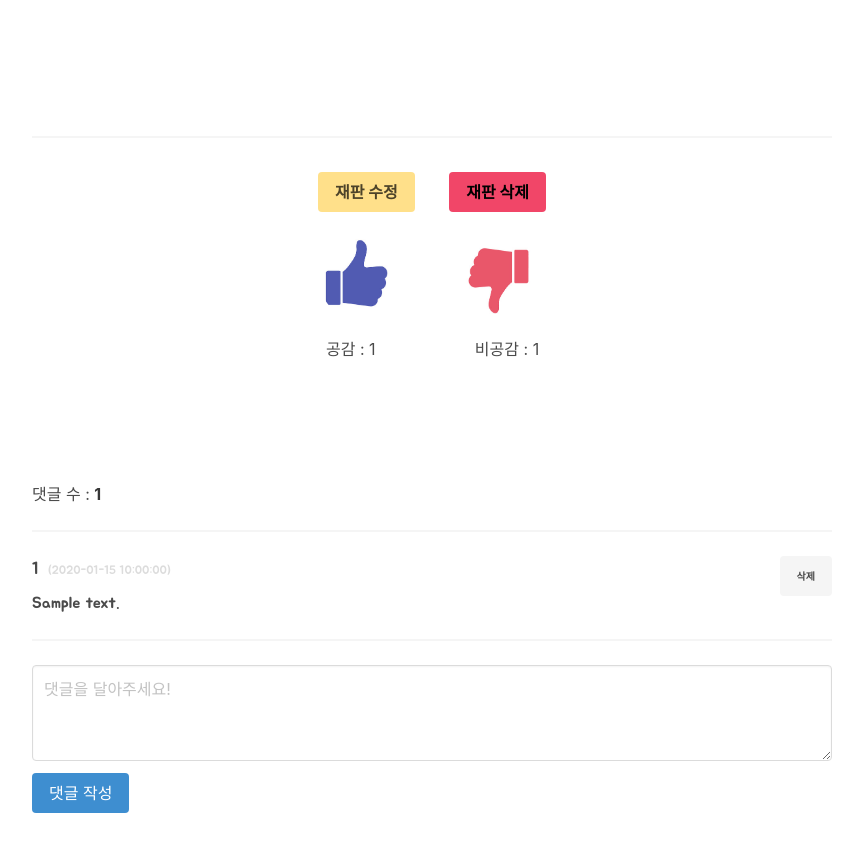
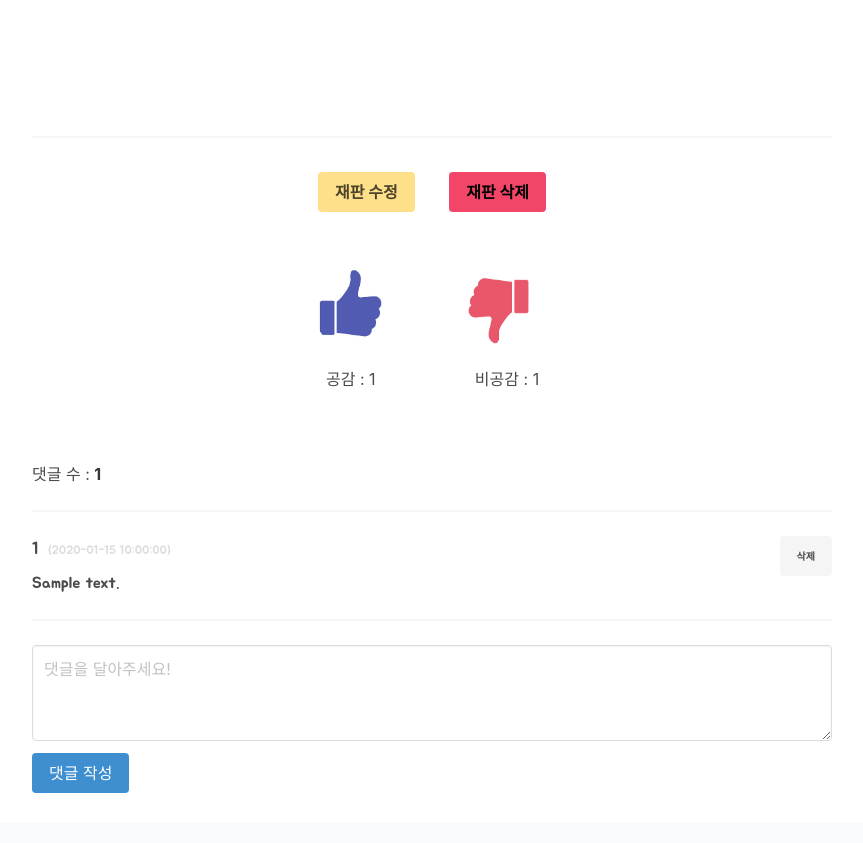
Before and after one commit to rockintuna/_week1, a Flask app: page /post in a window 1280 px wide. Shown: the part 741-1584 px from the top of the page, without its empty margins (208-1071 px from the left). After the commit the page ends 1534 px from the top, so only its background shows below. Run offline with Flask 2, Linux system fonts and the light colour scheme; a database or web service that is not in the repository returns one stand-in record (values such as "Sample title").

Commit message:
css 수정

```diff
--- a/static/post.css
+++ b/static/post.css
@@ -69,9 +69,8 @@
 }
 
 .Like-Unlike {
-
+    margin-top: 50px;
     height: 100px;
-
 }
 
 .LikeButton-image {
@@ -87,7 +86,7 @@
 }
 
 .reply-list {
-    margin-top: 150px;
+    margin-top: 100px;
 }
 
 .LikeButton-border {
@@ -97,7 +96,59 @@
 }
 
 .UnlikeButton-border {
-    padding: 0;
+
     background: none;
     border: none;
 }
+
+.title-font {
+    font-size: 20px;
+}
+
+.delete-edit-div {
+    text-align: center;
+    height: 50px;
+    display: block;
+}
+
+.delete-edit {
+    padding-top: 10px;
+
+}
+
+.edit-button {
+    margin-right: 30px;
+}
+
+.delete-button-text {
+    color: black;
+}
+
+.Like-Unlike-div {
+    text-align: center;
+}
+
+.Like-div {
+    width: 250px;
+    margin: 10px auto;
+}
+
+.Like {
+    float: left;
+    width: 35%;
+    text-align: center;
+}
+
+.Unlike {
+    float: right;
+    width: 40%;
+    text-align: center;
+}
+
+.post_title_div {
+            text-align: center;
+        }
+
+        .post_title {
+            font-size: 70px;
+        }
--- a/templates/edit.html
+++ b/templates/edit.html
@@ -128,7 +128,7 @@
 
             <!-- 글 제목 -->
             <div class="article-title" style="margin-top: 30px;">
-                <input class="input post_title" type="text" value="{{ post.title }}" id="EditTitle">
+                <input class="input" type="text" value="{{ post.title }}" id="EditTitle">
             </div>
             <hr>
 
--- a/templates/post.html
+++ b/templates/post.html
@@ -177,15 +177,6 @@
         }
     </script>
 
-    <style>
-        .post_title_div {
-            text-align: center;
-        }
-
-        .post_title {
-            font-size: 70px;
-        }
-    </style>
 </head>
 <body>
 <div>
@@ -224,7 +215,7 @@
 
             <!-- 글 제목 -->
             <div class="article-title">
-                <span style="font-size:20px;">{{ post.title }}</span>
+                <span class="title-font">{{ post.title }}</span>
             </div>
             <hr>
 
@@ -235,13 +226,13 @@
             <hr>
 
             <!-- 재판 수정, 재판 삭제 -->
-            <div style="text-align: center; height: 70px; display: block;">
-                <div style="padding-top: 10px;">
-                    <button style="margin-right:30px;" class="button is-warning" onclick="EditPostButton()">
+            <div class="delete-edit-div">
+                <div class="delete-edit">
+                    <button class="button is-warning edit-button" onclick="EditPostButton()">
                         <span><strong>재판 수정</strong></span>
                     </button>
                     <button class="button is-danger" onclick="DeletePost()" value="{{ post._id }}" id="DeletePost">
-                        <span style="color: black;"><strong>재판 삭제</strong></span>
+                        <span class="delete-button-text"><strong>재판 삭제</strong></span>
                     </button>
                 </div>
             </div>
@@ -249,7 +240,7 @@
 
             <!-- 공감 비공감 입니다 ------------------------------------------->
             <div class="Like-Unlike">
-                <div style="text-align: center;">
+                <div class="Like-Unlike-div">
                     <button class="LikeButton-border" onclick="PushLikeButton()"
                             value="like {{ post._id }}" id="LikeButton">
                         <img src="/static/good_thumb.png" class="LikeButton-image">
@@ -261,11 +252,11 @@
                     </button>
 
                     <!-- 공감 비공감 텍스트입니다 -->
-                    <div id="LikeDiv" style="width: 250px; margin: 10px auto;">
-                        <div style="float:left; width: 35%; text-align: center;">
+                    <div id="LikeDiv" class="Like-div">
+                        <div class="Like">
                             공감 : {{ like_count }}
                         </div>
-                        <div style="float: right; width: 40%; text-align: center;">
+                        <div class="Unlike">
                             비공감 : {{ unlike_count }}
                         </div>
                     </div>
```
